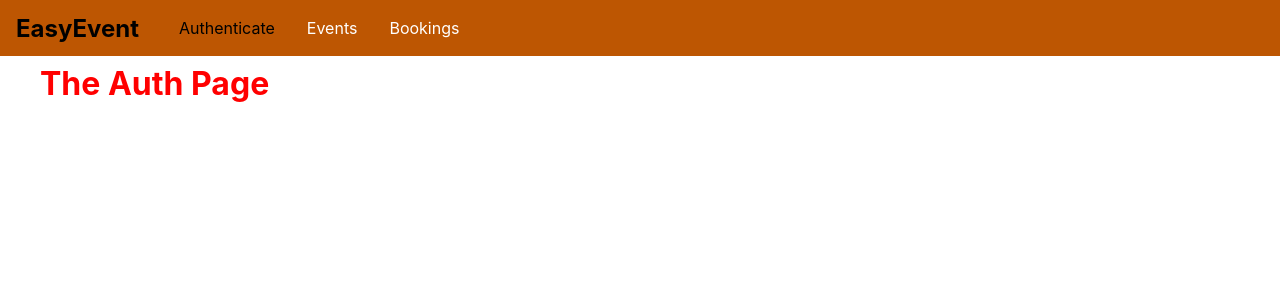
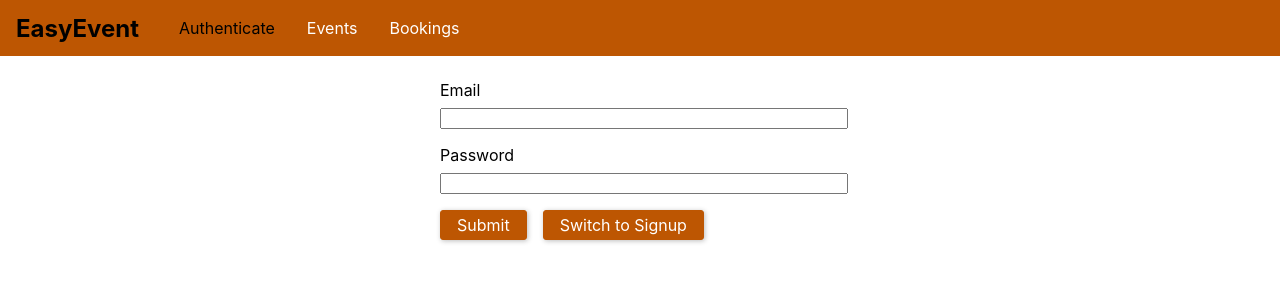
Before and after one commit to mvltsevinc/GraphQL-React-Event-Booking, a React (Create React App) app in the folder frontend/: page /auth in a window 1280 px wide. Shown: the top 300 px of the page. Built offline with nearby package versions, Linux system fonts and the light colour scheme.

Commit message:
#13 Hitting the API

```diff
--- a/frontend/package.json
+++ b/frontend/package.json
@@ -6,6 +6,7 @@
     "@testing-library/jest-dom": "^4.2.4",
     "@testing-library/react": "^9.3.2",
     "@testing-library/user-event": "^7.1.2",
+    "axios": "^0.19.0",
     "react": "^16.12.0",
     "react-dom": "^16.12.0",
     "react-router-dom": "^5.1.2",
--- a/frontend/src/App.css
+++ b/frontend/src/App.css
@@ -1,4 +1,3 @@
 .main-content {
   margin: 4rem 2.5rem;
-  color: red;
 }
--- /dev/null
+++ b/frontend/src/pages/Auth.css
@@ -0,0 +1,34 @@
+.auth-form {
+    width: 25rem;
+    max-width: 80%;
+    margin: 5rem auto;
+}
+
+.form-control label, .form-control input {
+    width: 100%;
+    display: block;
+}
+
+.form-control label {
+    margin-bottom: 0.5rem;
+}
+
+.form-control {
+    margin-bottom: 1rem;
+}
+
+.form-actions button {
+    background-color: #bd5602;
+    color: white;
+    font: inherit;
+    border: 1px solid #bd5602;
+    border-radius: 3px;
+    padding: 0.25rem 1rem;
+    margin-right: 1rem;
+    box-shadow: 1px 1px 5px rgba(0, 0, 0, 0.26);
+    cursor: pointer;
+}
+
+.form-actions button:hover, .form-actions button:active {
+    background: #994602;
+}
--- a/frontend/src/pages/Auth.js
+++ b/frontend/src/pages/Auth.js
@@ -1,8 +1,99 @@
 import React, { Component } from 'react';
 
+import './Auth.css';
+
 class AuthPage extends Component {
+  state = {
+    isLogin: true
+  };
+
+  constructor(props) {
+    super(props);
+    this.emailEl = React.createRef();
+    this.passwordEl = React.createRef();
+  }
+
+  switchModeHandler = () => {
+    this.setState(prevState => {
+      return { isLogin: !prevState.isLogin };
+    });
+  };
+
+  submitHandler = e => {
+    e.preventDefault();
+    const email = this.emailEl.current.value;
+    const password = this.passwordEl.current.value;
+
+    //TODO: extend email and password control
+    if (email.trim().length === 0 || password.trim().length === 0) {
+      return;
+    }
+
+    let requestBody = {
+      query: `
+          query {
+              login(email: "${email}" , password: "${password}") {
+                userId
+                token
+                tokenExpiration
+              }
+            }
+        `
+    };
+
+    if (!this.state.isLogin) {
+      requestBody = {
+        query: `
+            mutation {
+              createUser(userInput: {email: "${email}" , password: "${password}" }) {
+                _id
+                email
+              }
+            }
+        `
+      };
+    }
+
+    fetch('http://localhost:8000/graphql', {
+      method: 'post',
+      headers: {
+        'Content-Type': 'application/json'
+      },
+      body: JSON.stringify(requestBody)
+    })
+      .then(res => {
+        if (res.status !== 200 && res.status !== 201) {
+          throw new Error('Failed');
+        }
+        return res.json();
+      })
+      .then(resData => {
+        console.log(resData);
+      })
+      .catch(err => {
+        console.log(err);
+      });
+  };
+
   render() {
-    return <h1>The Auth Page</h1>;
+    return (
+      <form className='auth-form' onSubmit={this.submitHandler}>
+        <div className='form-control'>
+          <label htmlFor='email'>Email</label>
+          <input type='email' id='email' ref={this.emailEl} />
+        </div>
+        <div className='form-control'>
+          <label htmlFor='password'>Password</label>
+          <input type='password' id='password' ref={this.passwordEl} />
+        </div>
+        <div className='form-actions'>
+          <button type='submit'>Submit</button>
+          <button type='button' onClick={this.switchModeHandler}>
+            Switch to {this.state.isLogin ? 'Signup' : 'Login'}
+          </button>
+        </div>
+      </form>
+    );
   }
 }
 
```
Also changed, not shown: 2 other files (tests, documents, lock files or other folders).
